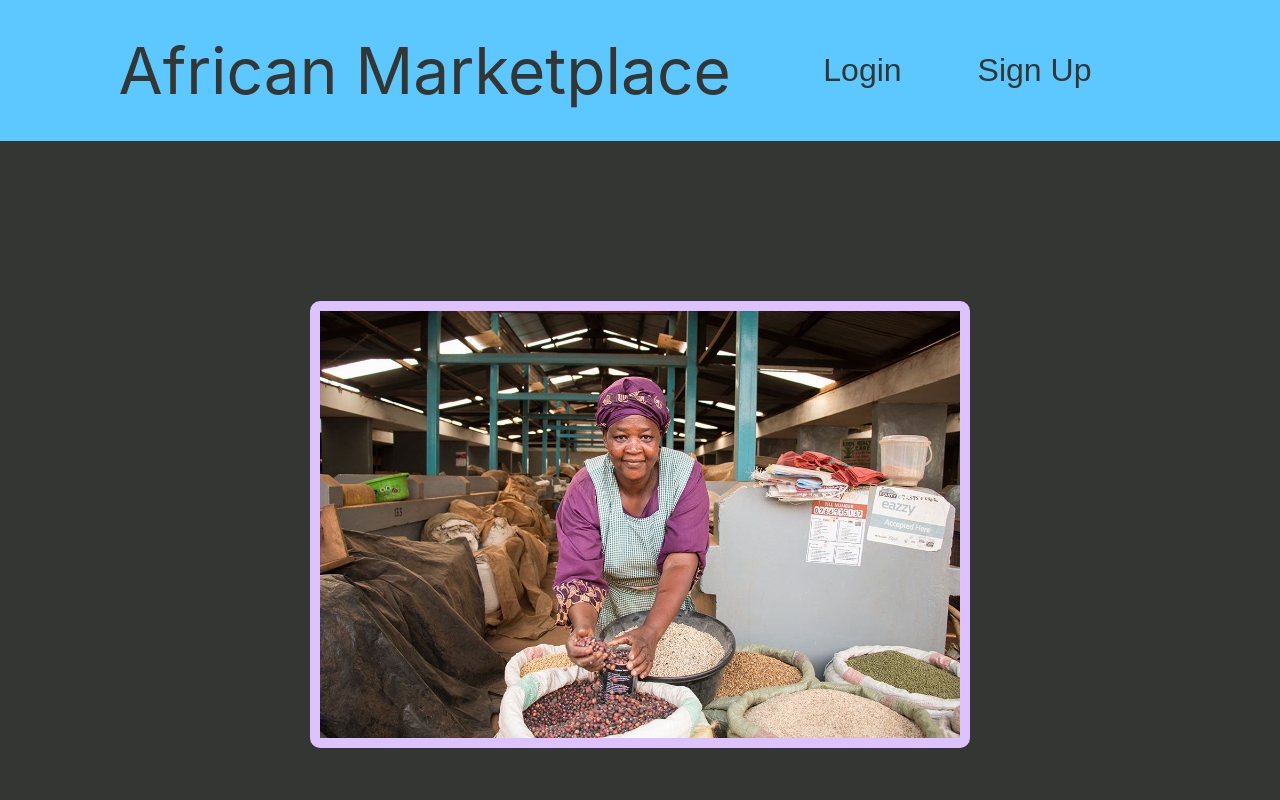
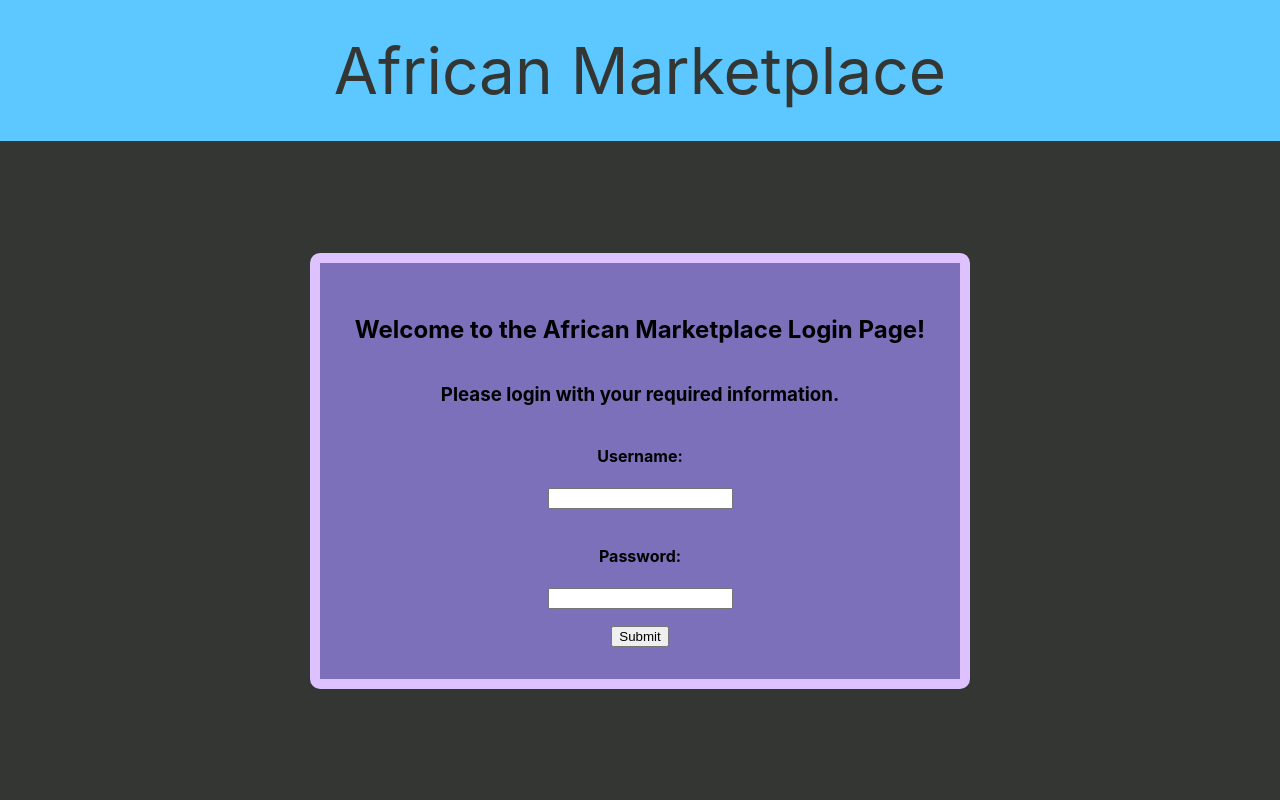
Before and after one commit to Build-Week-ft-african-marketplace-6/front-end, a React (Create React App) app: page /Login in a window 1280 px wide. Shown: the top 800 px of the page. Built offline with nearby package versions, Linux system fonts and the light colour scheme.

Commit message:
worked on App, Home, signUpPage, and Login, all liked to Home fro now

```diff
--- a/src/App.js
+++ b/src/App.js
@@ -2,19 +2,48 @@ import './App.css';
 import {Route} from 'react-router-dom';
 import SignUpPage from './components/signUpPage';
 import Home from './components/Home';
-//import axios from 'axios';
-//import * as yup from 'yup';
+import Login from './components/Login';
+import styled from 'styled-components';
 
 
+const StyledNav = styled.nav`
+  background-color: #5CC8FF;
+  padding: 2em;
+`
+const StyledH1 = styled.nav`
+  font-size: 4em;
+  color: #343633;
+`
+// const NavButton = styled.button`
+//   margin-right: 2em;
+//   background-color: transparent;
+//   border: none;
+//   font-size: 2em;
+//   text-decoration: none;
+//   color: #343633;
+//   &:hover {
+//     color: #DEC1FF;
+//   }
+// `
+
 function App() {
+
   return (
     <div className="App">
-      <Route>
-        <Home path="/Home"/>
+      <StyledNav>
+            <StyledH1>African Marketplace</StyledH1>
+            <div className='nav-links'>
+            </div>
+        </StyledNav>
+      <Route path="/Home">
+        <Home />
       </Route>
-      {/* <Route>
-        <SignUpPage path="/signUpPage"/>
-      </Route> */}
+      <Route path="/signUpPage">
+        <SignUpPage/>
+      </Route>
+      <Route path="/Login">
+        <Login/>
+      </Route>
 
     </div>
   );
--- a/src/components/Home.js
+++ b/src/components/Home.js
@@ -7,29 +7,6 @@ const StyledHome = styled.div`
   background-color: #343633;
   width: 100%;
   padding-bottom: 5em;
-`
-
-const StyledNav = styled.nav`
-  background-color: #5CC8FF;
-  display: flex;
-  justify-content: space-evenly;
-  align-items: center;
-  padding: 2em;
-`
-const StyledH1 = styled.nav`
-  font-size: 4em;
-  color: #343633;
-`
-const NavButton = styled.button`
-  margin-right: 2em;
-  background-color: transparent;
-  border: none;
-  font-size: 2em;
-  text-decoration: none;
-  color: #343633;
-  &:hover {
-    color: #DEC1FF;
-  }
 `
 
 const StyledImg = styled.img`
@@ -52,6 +29,19 @@ const StyledP = styled.p`
   margin: 0 auto;
   padding: 2em;
 `
+const NavButton = styled.button`
+  margin-top: 2em;
+  margin-right: 2em;
+  margin-left: 2em;
+  background-color: transparent;
+  border: none;
+  font-size: 2em;
+  text-decoration: none;
+  color: #DEC1FF;
+  &:hover {
+    color: #5CC8FF;
+  }
+`
 
 
 export default function Home() {
@@ -62,19 +52,21 @@ export default function Home() {
     history.push('/signUpPage')
   }
 
+  const linkLogin = () => {
+    history.push('/Login')
+  }
+
     return (
       <StyledHome className="homePage">
-        <StyledNav>
-            <StyledH1>African Marketplace</StyledH1>
-            <div className='nav-links'>
-                <NavButton>Login</NavButton>
-                <NavButton onClick={linkSignUp}>Sign Up</NavButton>
-            </div>
-        </StyledNav>
         <StyledImg src={Image}></StyledImg>
         <StyledPBox>
-        <StyledP>Sauti African Marketplace empowers small business owners, particularly women, to improve their business and economic opportunities to grow out of poverty.</StyledP>
+          <StyledP>Sauti African Marketplace empowers small business owners, particularly women, to improve their business and economic opportunities to grow out of poverty.</StyledP>
         </StyledPBox>
+        <div>
+          <NavButton onClick={linkSignUp}>Sign Up!</NavButton>
+          <NavButton onClick={linkLogin}>Login!</NavButton>
+        </div>
       </StyledHome>
+
     );
   }
--- a/src/components/Login.js
+++ b/src/components/Login.js
@@ -0,0 +1,83 @@
+import React from 'react';
+import {useHistory} from 'react-router-dom';
+import styled from 'styled-components';
+
+const StyledForm = styled.form`
+    background-color: #343633;
+    padding-top: 2em;
+    padding-bottom: 16.33em;
+`
+
+const InputBackground = styled.div`
+    background-color: #7D70BA;
+    width: 50%;
+    margin: 0 auto;
+    padding-top: 2em;
+    padding-bottom: 2em;
+    border: 10px solid #DEC1FF;
+    border-radius: 10px;
+    display: flex;
+    justify-content: center;
+    align-items: center;
+    flex-direction: column;
+    margin-top: 5em;
+`
+
+const StyledLabel = styled.label`
+    margin-bottom: 1em;
+`
+
+const Login = (props) => {
+    const {
+        values,
+        disabled,
+        errors,
+    } = props
+
+    const history = useHistory();
+
+    const loginSubmit = () => {
+        history.push('/Home')
+    }
+
+    return (
+    <StyledForm>
+
+        <div className='errors'>
+            <div>{errors}</div>
+            <div>{errors}</div>
+        </div>
+
+    <InputBackground className='form-group inputs'>
+        <h2>Welcome to the African Marketplace Login Page!</h2>
+        <h3>Please login with your required information.</h3>
+
+        <h4>Username:</h4>
+        <StyledLabel>
+            <input
+                id='username-input'
+                value={values}
+                name='username'
+                type='text'
+            />
+        </StyledLabel>
+
+        <h4>Password:</h4>
+        <StyledLabel>
+            <input
+                id='username-input'
+                value={values}
+                name='password'
+                type='text'
+            />
+        </StyledLabel>
+
+        <div>
+            <button onClick={loginSubmit} disabled={disabled}>Submit</button>
+        </div>
+    </InputBackground>
+    </StyledForm>
+)}
+
+
+export default Login
--- a/src/components/signUpPage.js
+++ b/src/components/signUpPage.js
@@ -1,4 +1,5 @@
 import React from 'react';
+import {useHistory} from 'react-router-dom';
 import styled from 'styled-components';
 
 const StyledForm = styled.form`
@@ -30,28 +31,19 @@ const StyledLabel = styled.label`
 export default function SignUpForm(props) {
     const {
         values,
-        submit,
-        change,
         disabled,
-        errors
+        errors,
     } = props
 
-    const onSubmit = evt => {
-        evt.preventDefault()
-        onSubmit()
-      }
+    const history = useHistory();
 
-      const onChange = evt => {
-        const { name, value, checked, type } = evt.target
-        const valueToUse = type === 'checkbox' ? checked : value;
-        onChange(name, valueToUse);
-      }
-
+    const signUp = () => {
+        history.push('/Home')
+    }
 
 
 return (
-<StyledForm id='signUp-form' >
-    {/* onSubmit={onSubmit}  */}
+<StyledForm id='signUp-form'>
     <div className='form-group submit'>
         <div className='errors'>
             <div>{errors}</div>
@@ -71,7 +63,6 @@ return (
             <input
                 id='username-input'
                 value={values}
-                onChange={onChange}
                 name='username'
                 type='text'
             />
@@ -82,7 +73,6 @@ return (
             <input
                 id='username-input'
                 value={values}
-                onChange={onChange}
                 name='password'
                 type='text'
             />
@@ -93,7 +83,6 @@ return (
             <input
                 id='first_name-input'
                 value={values}
-                onChange={onChange}
                 name='first_name'
                 type='text'
             />
@@ -104,7 +93,6 @@ return (
             <input
                 id='last_name-input'
                 value={values}
-                onChange={onChange}
                 name='last_name'
                 type='text'
             />
@@ -115,7 +103,6 @@ return (
             <input
                 id='email-input'
                 value={values}
-                onChange={onChange}
                 name='email'
                 type='text'
             />
@@ -125,14 +112,13 @@ return (
         <StyledLabel>Is your information correct?
             <input
                 value={values}
-                onChange={onChange}
                 name='information'
                 type='checkbox'
             />
         </StyledLabel>
 
         <div>
-            <button id='signUp-button' disabled={disabled}>Sign Up!</button>
+            <button onClick={signUp} id='signUp-button' disabled={disabled}>Sign Up!</button>
             <button id='cancel-button'>Cancel</button>
         </div>
 
```
